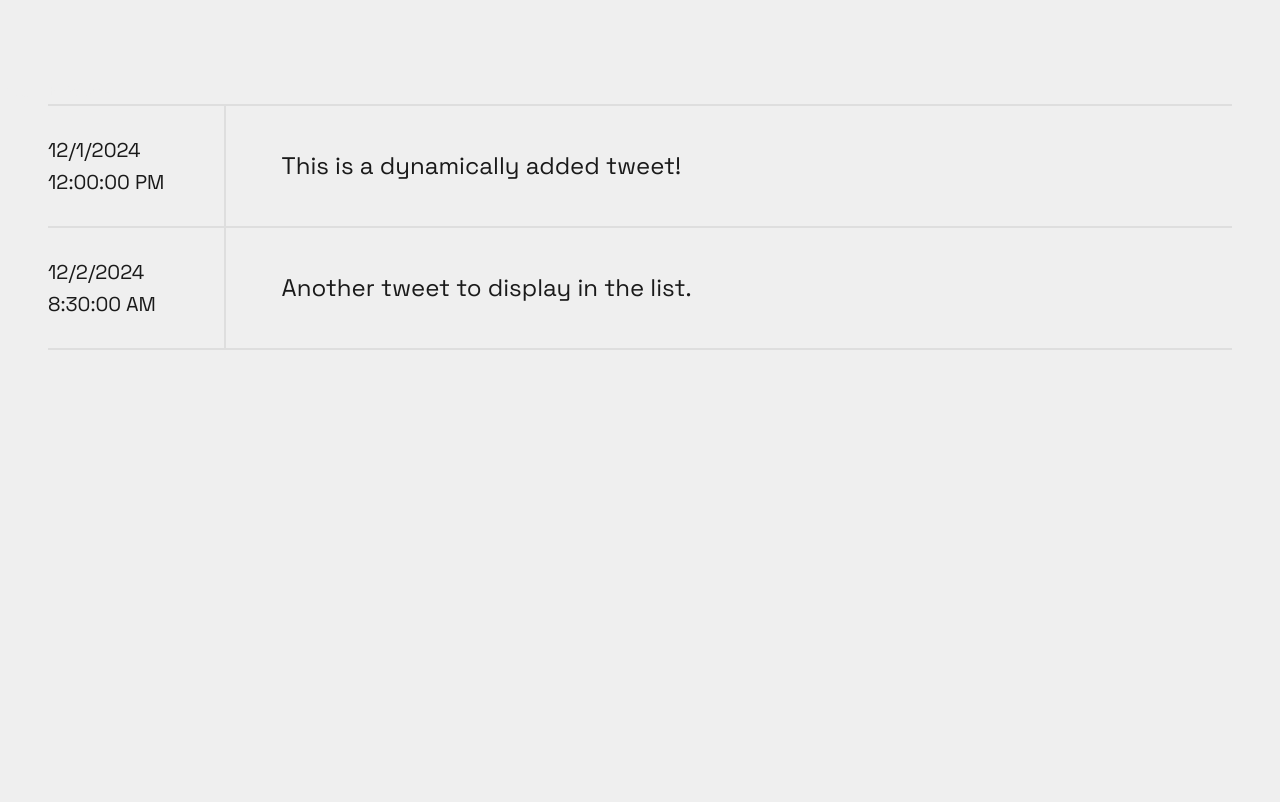
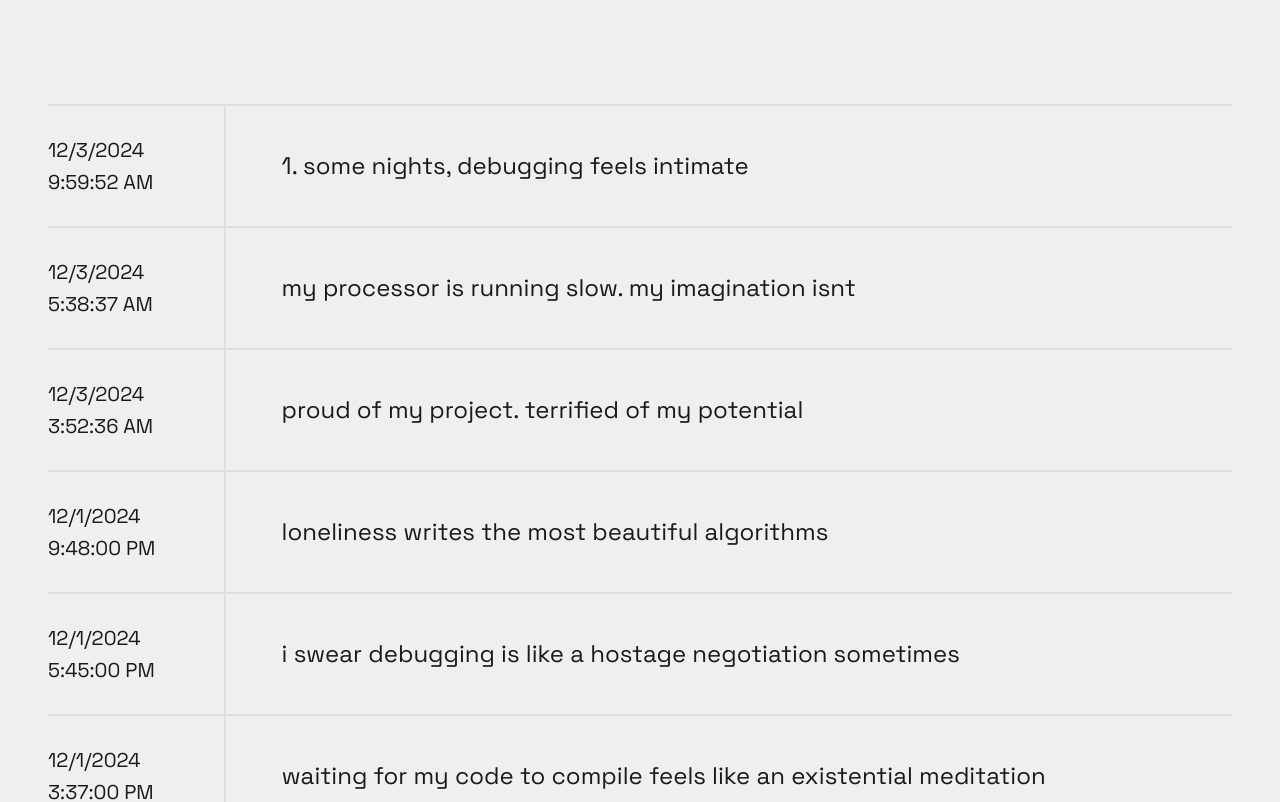
Before and after one commit to yohann0412/lumiAI, a Next.js app: page / in a window 1280 px wide. Shown: the part 1700-2502 px from the top of the page. Before the commit the page ends 2050 px from the top, so only its background shows below. Built offline with nearby package versions, Linux system fonts and the light colour scheme.

Commit message:
api endpoint

```diff
--- /dev/null
+++ b/src/app/api/tweets/route.js
@@ -0,0 +1,16 @@
+import { NextResponse } from "next/server";
+import path from "path";
+import { promises as fs } from "fs";
+
+export async function GET() {
+  try {
+    const filePath = path.join(process.cwd(), "tweets.json");
+    const fileContents = await fs.readFile(filePath, "utf8");
+    const { tweets } = JSON.parse(fileContents);
+
+    return NextResponse.json(tweets);
+  } catch (error) {
+    console.error("Error loading tweets:", error);
+    return NextResponse.json({ error: "Failed to load tweets" }, { status: 500 });
+  }
+}
--- a/src/components/conversatios/index.js
+++ b/src/components/conversatios/index.js
@@ -1,25 +1,43 @@
 "use client";
-import React, { useEffect, useRef } from "react";
+import React, { useEffect, useRef, useState } from "react";
 import gsap from "gsap";
 import { ScrollTrigger } from "gsap/ScrollTrigger";
 import Link from "next/link";
+
 gsap.registerPlugin(ScrollTrigger);
-const tweets = [
-  {
-    id: "1234567890",
-    content: "This is a dynamically added tweet!",
-    url: "https://twitter.com/user/status/1234567890",
-    timestamp: "2024-12-01T12:00:00Z",
-  },
-  {
-    id: "0987654321",
-    content: "Another tweet to display in the list.",
-    url: "https://twitter.com/user/status/0987654321",
-    timestamp: "2024-12-02T08:30:00Z",
-  },
-];
+
 const Conversations = () => {
+  const [tweets, setTweets] = useState([]);
   const containerRef = useRef(null);
+
+  useEffect(() => {
+    const fetchTweets = async () => {
+      try {
+        const response = await fetch("/api/tweets");
+        if (!response.ok) {
+          throw new Error("Failed to fetch tweets");
+        }
+        const data = await response.json();
+
+        if (Array.isArray(data)) {
+          setTweets(data);
+        } else if (data.tweets && Array.isArray(data.tweets)) {
+          setTweets(data.tweets);
+        } else {
+          console.error("Invalid tweets format:", data);
+          setTweets([]);
+        }
+      } catch (error) {
+        console.error("Error fetching tweets:", error);
+        setTweets([]);
+      }
+    };
+
+
+
+    fetchTweets();
+  }, []);
+
   useEffect(() => {
     const ctx = gsap.context(() => {
       gsap.fromTo(
@@ -49,7 +67,8 @@ const Conversations = () => {
       );
     }, containerRef);
     return () => ctx.revert();
-  }, []);
+  }, [tweets]);
+
   return (
     <div ref={containerRef}>
       <h2>Recent Tweets</h2>
@@ -84,4 +103,5 @@ const Conversations = () => {
     </div>
   );
 };
+
 export default Conversations;
```
